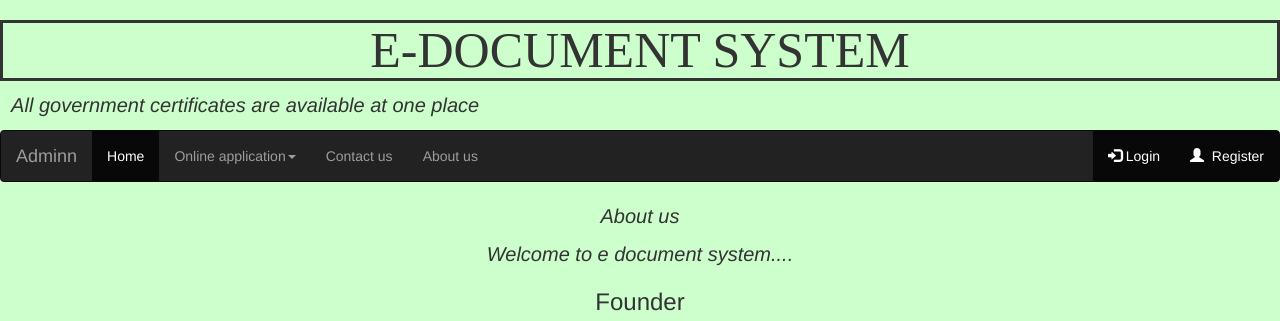
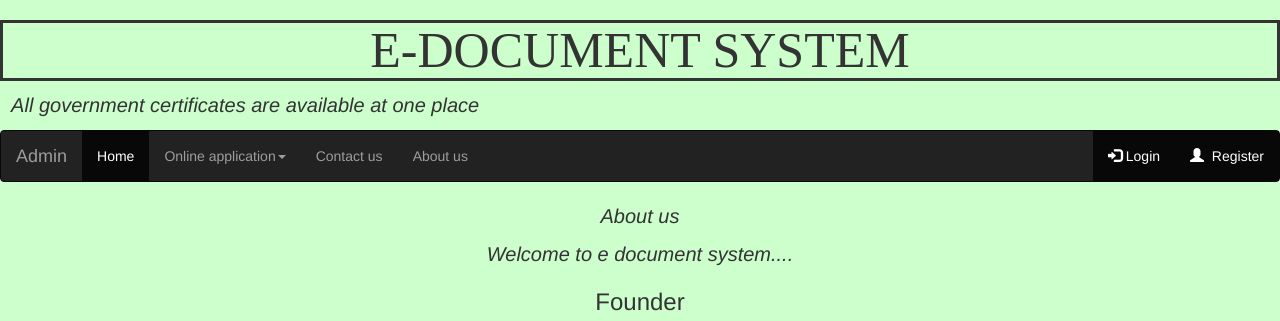
Before and after one commit to Vasudha293/E-Document, a PHP site: page /about.php in a window 1280 px wide. Shown: the top 321 px of the page. Run offline with PHP 8.4, Linux system fonts and the light colour scheme.

Commit message:
Initial commit

```diff
--- a/about.php
+++ b/about.php
@@ -52,7 +52,7 @@ body{
 <nav class="navbar navbar-inverse">
   <div class="container-fluid">
     <div class="navbar-header">
-      <a class="navbar-brand" href="adminlogin.php">Adminn</a>
+      <a class="navbar-brand" href="adminlogin.php">Admin</a>
     </div>
     <ul class="nav navbar-nav">
       <li class="active"><a href="home.php">Home</a></li>
```
